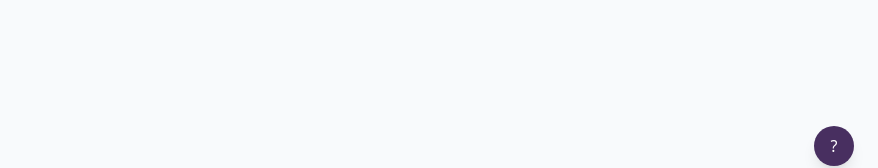
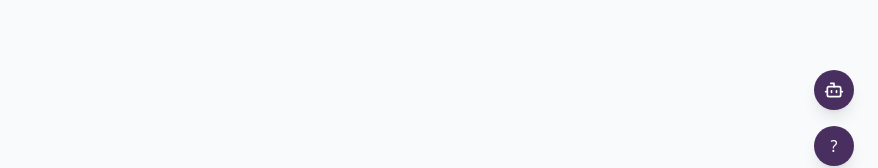
Before and after one commit to baibhavbista/gai-workcycles, a React (Vite) app: page / in a window 1280 px wide. Shown: the part 610-778 px from the top of the page, without its empty margins (402-1280 px from the left). Built offline with nearby package versions, Linux system fonts and the light colour scheme.

Commit message:
small fixes, add bot button

```diff
--- a/index.html
+++ b/index.html
@@ -4,7 +4,7 @@
     <meta charset="UTF-8" />
     <link rel="icon" type="image/svg+xml" href="/vite.svg" />
     <meta name="viewport" content="width=device-width, initial-scale=1.0" />
-    <title>WorkCycles Productivity App</title>
+    <title>WorkCycles</title>
   </head>
   <body>
     <div id="root"></div>
--- a/src/screens/HomeScreen.tsx
+++ b/src/screens/HomeScreen.tsx
@@ -1,5 +1,5 @@
 import React, { useState, useEffect } from 'react';
-import { Clock, History, Target, Play, Calendar, TrendingUp } from 'lucide-react';
+import { Clock, History, Target, Play, Calendar, TrendingUp, Bot } from 'lucide-react';
 import { useWorkCyclesStore } from '../store/useWorkCyclesStore';
 import { isElectron, listSessions } from '../electron-ipc';
 
@@ -114,6 +114,15 @@ export function HomeScreen() {
 
         </div>
 
+        {/* Floating AI chat button */}
+        <button
+          onClick={() => alert('Yet to be implemented')}
+          className="fixed bottom-20 right-6 w-10 h-10 rounded-full bg-[#482F60] text-white flex items-center justify-center shadow-lg hover:bg-[#3d2651] transition z-40"
+          aria-label="Chat with AI"
+        >
+          <Bot className="w-5 h-5" />
+        </button>
+
         {/* Floating help button */}
         <button
           onClick={() => setShowInfo(true)}
```
